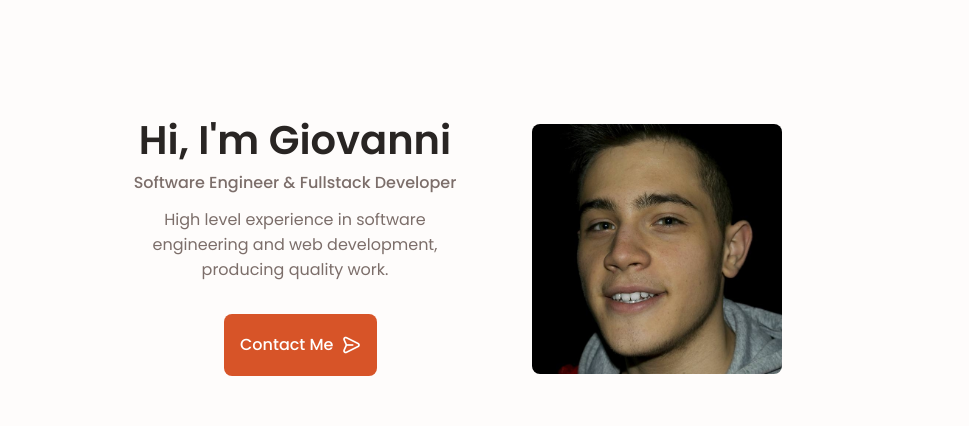
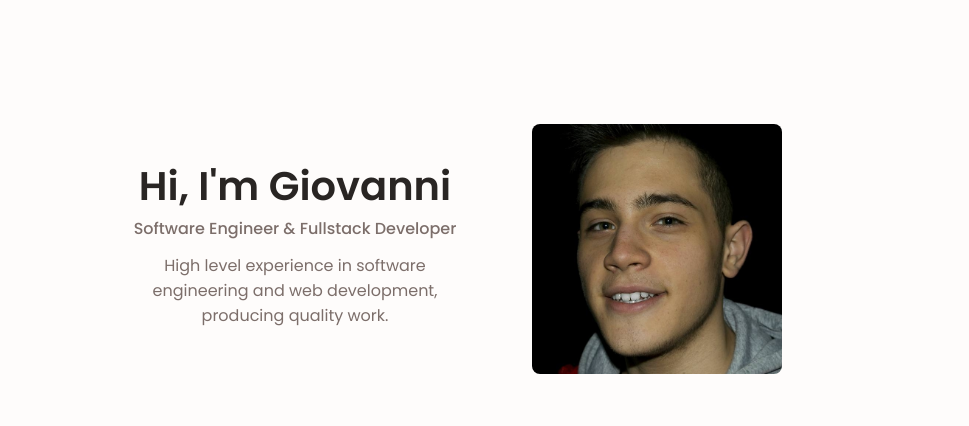
Before and after one commit to obrobrio2000/obrobrio2000.github.io, a plain HTML site: page index.html in a window 1280 px wide. Shown: the part 80-506 px from the top of the page, 184-1153 px from the left. Drawn offline with nearby package versions, Linux system fonts and the light colour scheme.

Commit message:
this is the one dio porcone

```diff
--- a/assets/css/styles.css
+++ b/assets/css/styles.css
@@ -308,6 +308,7 @@ img {
 }
 
 .home__title {
+  margin-top: 30px;
   text-align: center;
   font-size: 40px;
 }
--- a/index.html
+++ b/index.html
@@ -86,9 +86,9 @@
                             <h1 class="home__title">Hi, I'm Giovanni</h1>
                             <h3 class="home__subtitle">Software Engineer & Fullstack Developer</h3>
                             <p class="home__description">High level experience in software engineering and web development, producing quality work.</p>
-                            <a href="#contact" class="button button--flex contactmebtn">
+                            <!-- <a href="#contact" class="button button--flex contactmebtn">
                                 Contact Me <i class="uil uil-message button__icon"></i>
-                            </a>
+                            </a> -->
                         </div>
                     </div>
 
```
